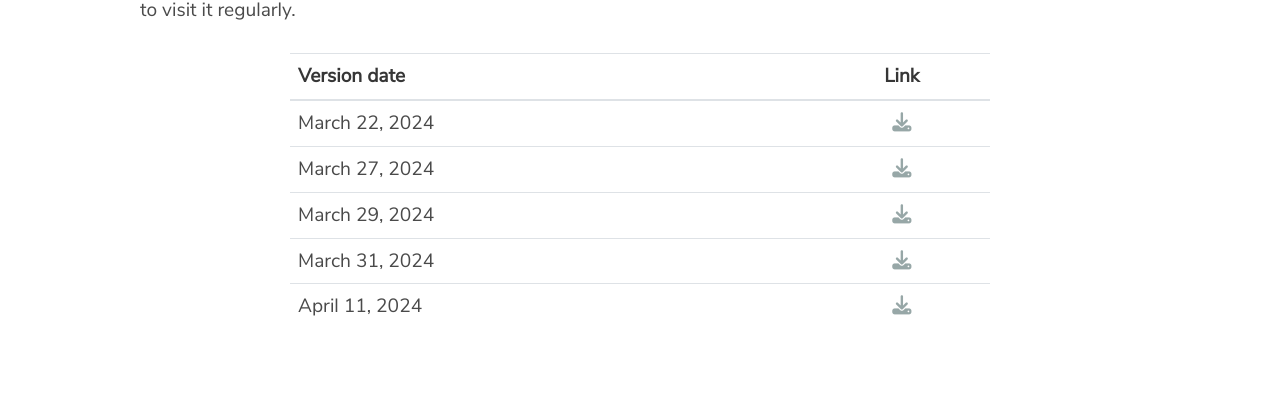
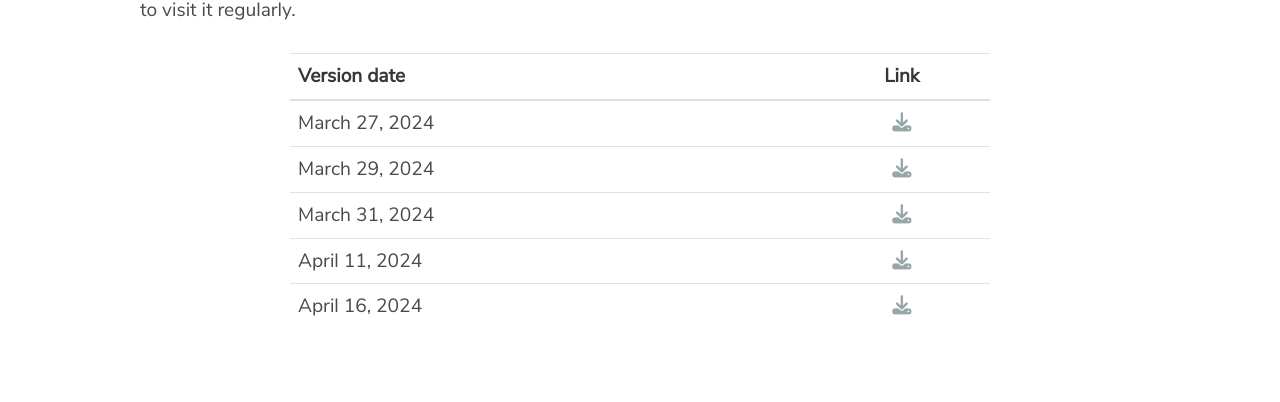
Before and after one commit to racarvajal/racarvajal.github.io, a Jekyll site: the page thesis.html, which Jekyll copies as it is, in a window 1280 px wide. Shown: the part 1050-1452 px from the top of the page. Built offline with Jekyll 4.4.1, drawn with Linux system fonts in a browser that asks for light colours.

Commit message:
at Apr 16

```diff
--- a/thesis.html
+++ b/thesis.html
@@ -278,7 +278,7 @@
                 <i class="fa fa-download"></i>
               </a>
             </td>
-          </tr>-->
+          </tr>
           <tr>
             <td>March 22, 2024</td>
             <td class="t-center">
@@ -286,7 +286,7 @@
                 <i class="fa fa-download"></i>
               </a>
             </td>
-          </tr>
+          </tr>-->
           <tr>
             <td>March 27, 2024</td>
             <td class="t-center">
@@ -315,6 +315,14 @@
             <td>April 11, 2024</td>
             <td class="t-center">
               <a href="files/thesis/thesis_RCP_FCUL_Apr11.pdf" target="_blank">
+                <i class="fa fa-download"></i>
+              </a>
+            </td>
+          </tr>
+          <tr>
+            <td>April 16, 2024</td>
+            <td class="t-center">
+              <a href="files/thesis/thesis_RCP_FCUL_Apr16.pdf" target="_blank">
                 <i class="fa fa-download"></i>
               </a>
             </td>
```
Also changed, not shown: 1 other file.
